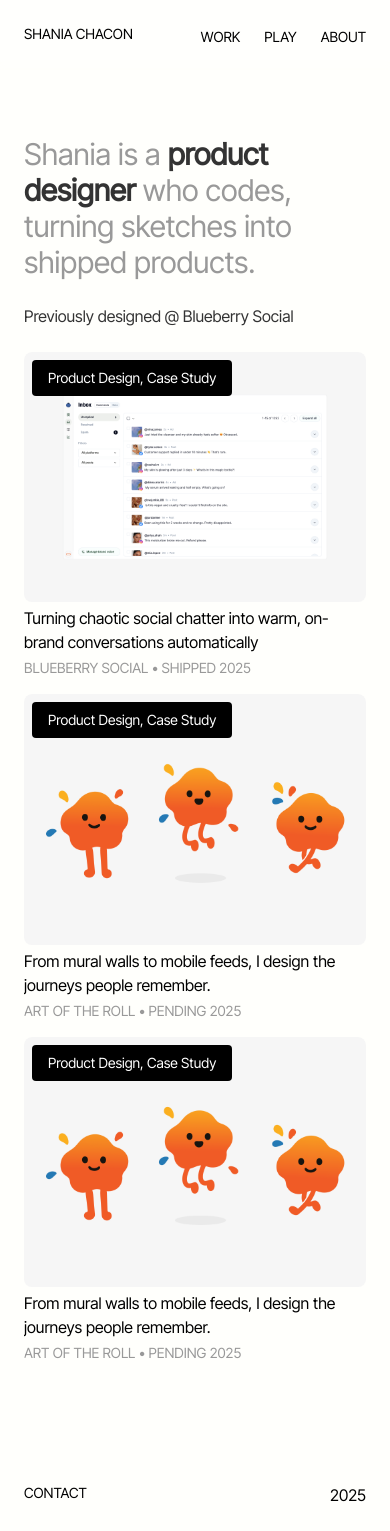
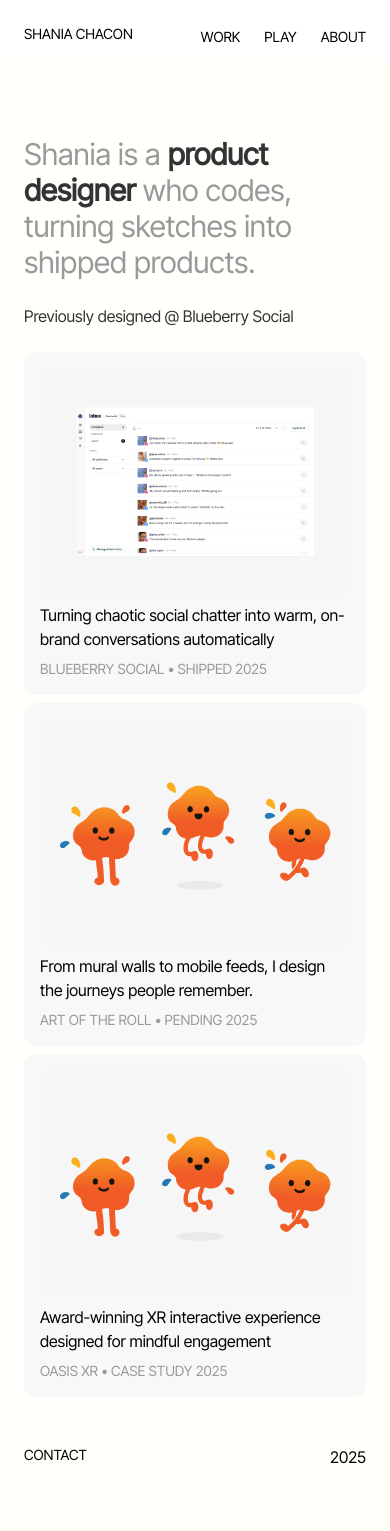
Before and after one commit to chaconshania/PortfolioV2, a Next.js app: page / in a window 390 px wide. After the commit the page ends 1493 px from the top, so only its background shows below. Built offline with nearby package versions, Linux system fonts and the light colour scheme.

Commit message:
Adjusted grid and spacing

```diff
--- a/src/app/page.tsx
+++ b/src/app/page.tsx
@@ -26,12 +26,12 @@ export default function Home() {
         </section>
 
         <section className="flex flex-col lg:flex-row gap-12 lg:gap-6 w-full">
-          <div className="grid grid-cols-1 md:grid-cols-2 lg:grid-cols-3 gap-4 w-full">
+          <div className="grid grid-cols-1 md:grid-cols-2 lg:grid-cols-3 gap-2 w-full">
             {/* Columns */}
             <div className="flex flex-col gap-6">
               {/*Projects*/}
               <Link href="/blueberry">
-                <div className="flex flex-col gap-1  transition-colors duration-300 ease-in-out group relative rounded-lg overflow-hidden">
+                <div className="flex flex-col gap-2 transition-colors duration-300 ease-in-out group relative rounded-xl overflow-hidden p-4 bg-[#f8f8f8]">
                   <Image
                     src="/blueberry/Inbox.png"
                     className="rounded-lg w-full h-auto"
@@ -39,12 +39,12 @@ export default function Home() {
                     width={800}
                     height={600}
                   />
-                  <div className="absolute top-2 left-2 flex gap-2 opacity-100 md:opacity-0 md:group-hover:opacity-100 transition-opacity duration-300">
+                  <div className="absolute top-6 left-6 flex gap-2 opacity-0 group-hover:opacity-100 transition-opacity duration-300">
                     <span className="bg-black text-white text-sm px-4 py-2 rounded">
                       Product Design, Case Study
                     </span>
                   </div>
-                  <h3 className="max-w-[600px] text-md">
+                  <h3 className="max-w-[600px] text-md ">
                     Turning chaotic social chatter into warm, on-brand
                     conversations automatically
                   </h3>
@@ -55,7 +55,7 @@ export default function Home() {
             <div className="flex flex-col gap-6">
               {/*Projects*/}
               <Link href="/artoftheroll">
-                <div className="flex flex-col gap-1  transition-colors duration-300 ease-in-out group relative rounded-lg overflow-hidden">
+                <div className="flex flex-col gap-2 transition-colors duration-300 ease-in-out group relative rounded-xl overflow-hidden p-4 bg-[#f8f8f8]">
                   <Image
                     src="/artoftheroll/cover.png"
                     alt="Art of the roll"
@@ -63,7 +63,7 @@ export default function Home() {
                     width={800}
                     height={600}
                   />
-                  <div className="absolute top-2 left-2 flex gap-2 opacity-100 md:opacity-0 md:group-hover:opacity-100 transition-opacity duration-300">
+                  <div className="absolute top-6 left-6 flex gap-2 opacity-0 group-hover:opacity-100 transition-opacity duration-300">
                     <span className="bg-black text-white text-sm px-4 py-2 rounded">
                       Product Design, Case Study
                     </span>
@@ -79,7 +79,7 @@ export default function Home() {
              <div className="flex flex-col gap-6">
               {/*Projects*/}
               <Link href="/artoftheroll">
-                <div className="flex flex-col gap-1  transition-colors duration-300 ease-in-out group relative rounded-lg overflow-hidden">
+                <div className="flex flex-col gap-2 transition-colors duration-300 ease-in-out group relative rounded-xl overflow-hidden p-4 bg-[#f8f8f8]">
                   <Image
                     src="/artoftheroll/cover.png"
                     alt="Art of the roll"
@@ -87,22 +87,20 @@ export default function Home() {
                     width={800}
                     height={600}
                   />
-                  <div className="absolute top-2 left-2 flex gap-2 opacity-100 md:opacity-0 md:group-hover:opacity-100 transition-opacity duration-300">
+                  <div className="absolute top-6 left-6 flex gap-2 opacity-0 group-hover:opacity-100 transition-opacity duration-300">
                     <span className="bg-black text-white text-sm px-4 py-2 rounded">
                       Product Design, Case Study
                     </span>
                   </div>
-                  <h3 className="max-w-[600px] text-md ">
-                    From mural walls to mobile feeds, I design the journeys
-                    people remember.
+                  <h3 className="max-w-[600px] text-md">
+                    Award-winning XR interactive experience designed for mindful engagement
                   </h3>
-                  <h4 className="text-sm">ART OF THE ROLL • PENDING 2025</h4>
+                  <h4 className="text-sm">OASIS XR • CASE STUDY 2025</h4>
                 </div>
               </Link>
             </div>
           </div>
         </section>
-        <footer className="flex flex-col p-6 w-full items-center gap-12"></footer>
       </main>
     </div>
   );
--- a/src/app/play/page.tsx
+++ b/src/app/play/page.tsx
@@ -4,8 +4,8 @@ import React from "react";
 function Playground() {
   return (
     <div>
-      <main className="flex flex-col p-6 w-full items-center gap-6">
-        <section className="flex flex-col lg:flex-row lg:gap-6 w-full pt-10">
+      <main className="flex flex-col p-6 w-full items-center gap-2">
+        <section className="flex flex-col lg:flex-row lg:gap-6 w-full pt-10 pb-4">
           <div className="flex flex-col w-full gap-6">
             <h1 className="max-w-[900px] text-3xl lg:text-6xl">
               A collection of{" "}
@@ -16,7 +16,7 @@ function Playground() {
           </div>
         </section>
         <section className="w-full">
-          <div className="columns-1 sm:columns-2 lg:columns-3 gap-4 space-y-4">
+          <div className="columns-1 sm:columns-2 lg:columns-3 gap-2 space-y-2">
             {/* Project 1 */}
             <div className="break-inside-avoid group relative bg-neutral-100 rounded-lg overflow-hidden">
               <Image
```
